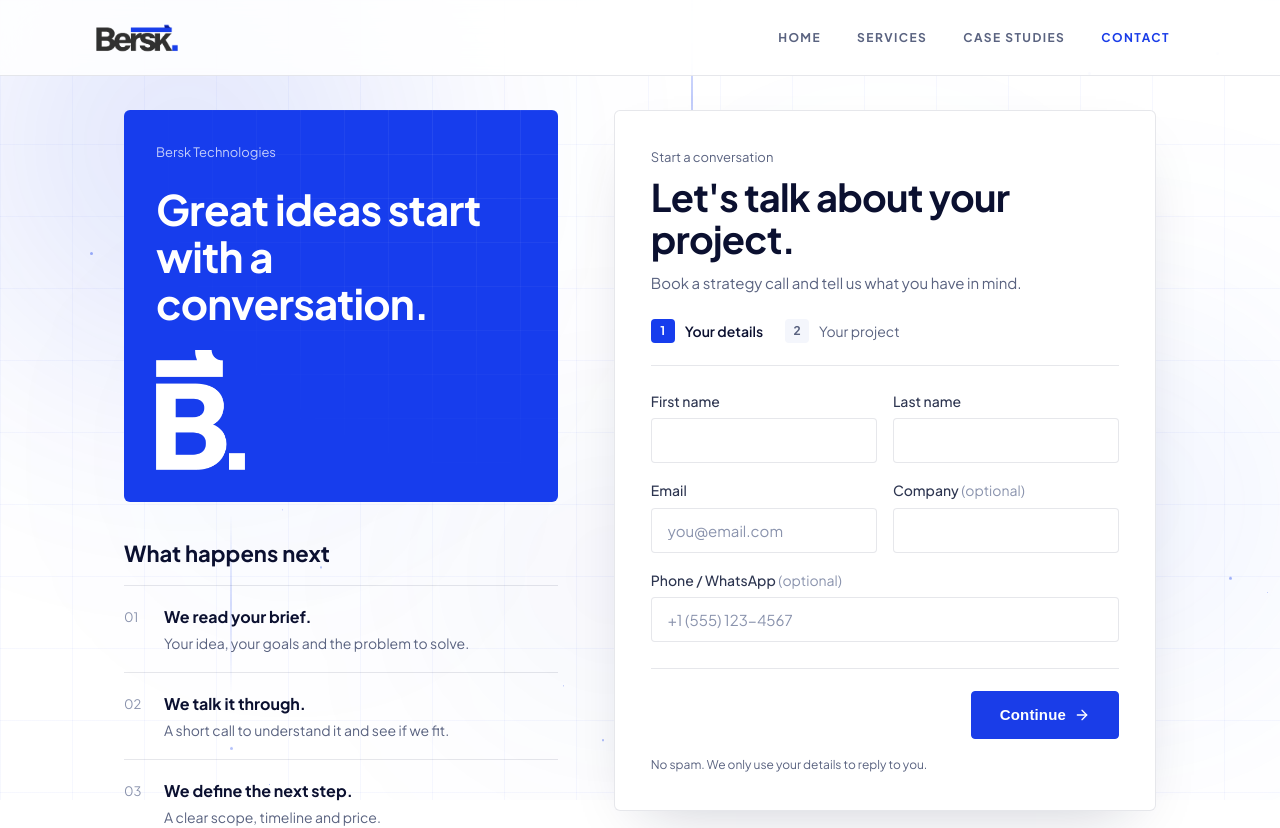
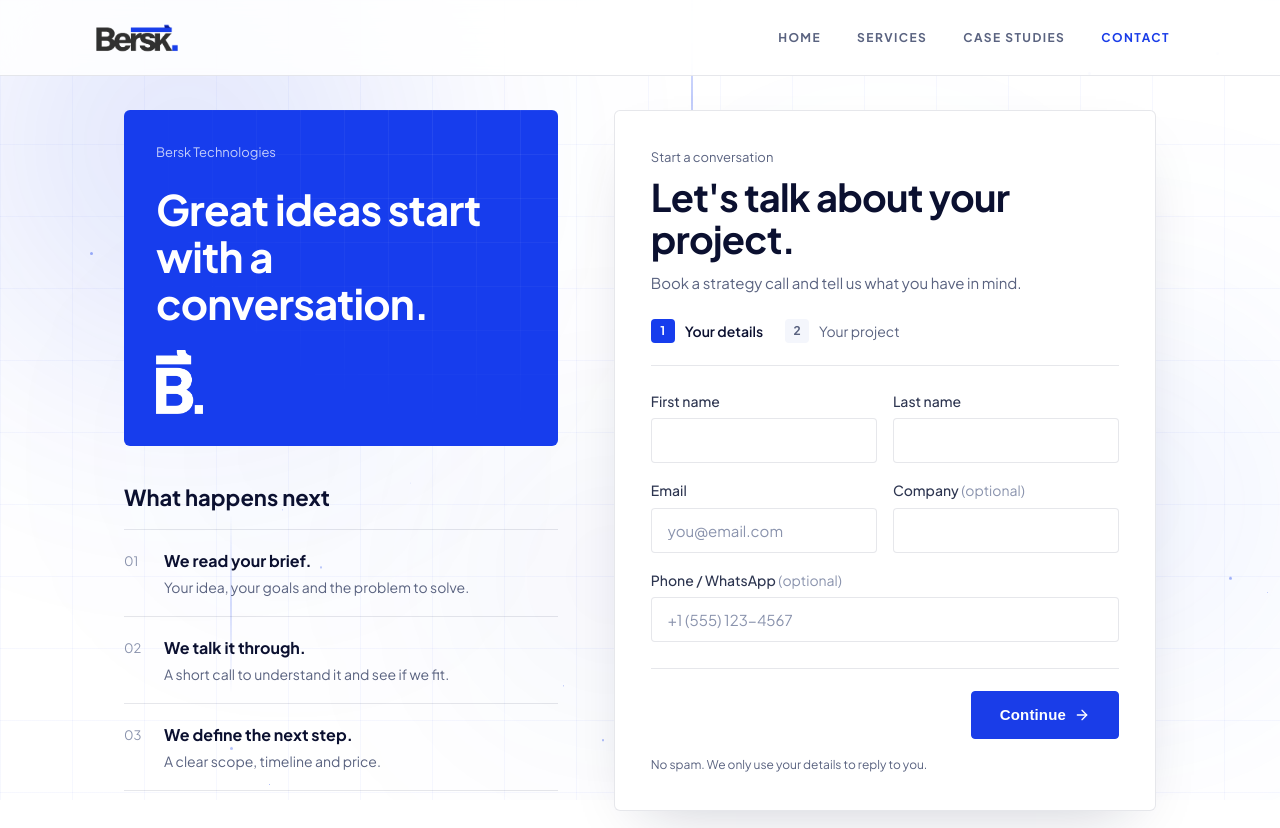
Before and after one commit to mishael-ed/bersktech-website, a React (Vite) app in the folder bersk-site/: page /contact in a window 1280 px wide. Shown: the top 828 px of the page. Built offline with nearby package versions, Linux system fonts and the light colour scheme.

Commit message:
Make contact card B mark smaller

```diff
--- a/bersk-site/src/App.css
+++ b/bersk-site/src/App.css
@@ -900,7 +900,7 @@ img { display: block; max-width: 100%; }
 
 .contact-hero-card {
   background: #173DED; color: #fff; border-radius: 6px; padding: 32px;
-  position: relative; overflow: hidden; min-height: 300px;
+  position: relative; overflow: hidden; min-height: 260px;
   display: flex; flex-direction: column;
 }
 .contact-hero-card::before {
@@ -1077,7 +1077,7 @@ img { display: block; max-width: 100%; }
 
 .form-error { margin-top: 14px; font-size: 14px; color: #c62828; }
 .btn:disabled { opacity: 0.6; cursor: not-allowed; }
-.contact-hero-mark { height: 120px; width: auto; margin-top: auto; align-self: flex-start; }
+.contact-hero-mark { height: 64px; width: auto; margin-top: auto; align-self: flex-start; }
 .notfound { min-height: 80vh; display: flex; align-items: center; }
 .notfound .container { text-align: center; }
 .notfound .section-body { margin-left: auto; margin-right: auto; }
```
